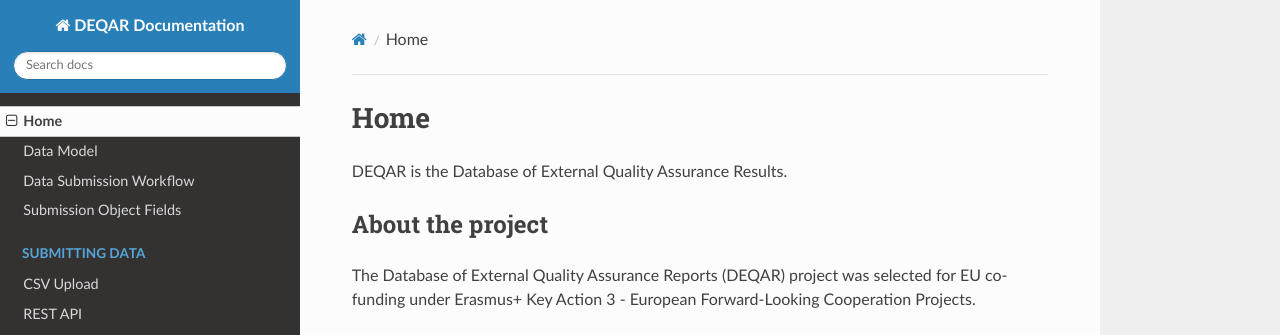
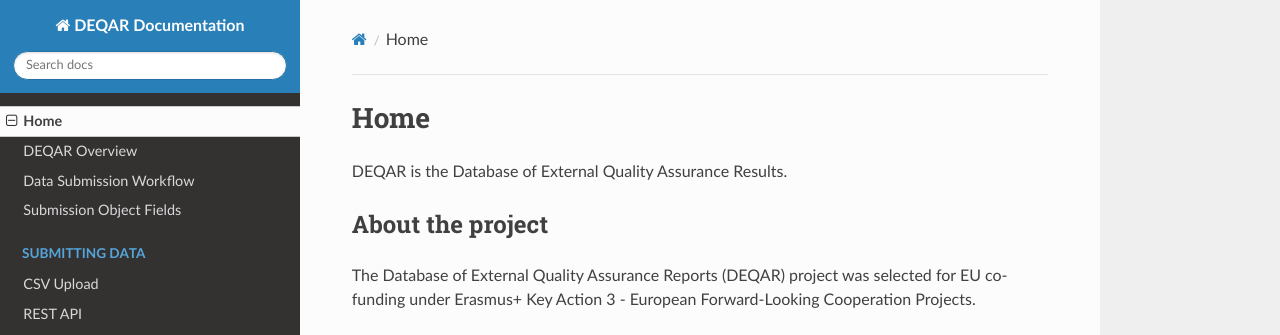
Before and after one commit to EQAR/deqar-docs, an MkDocs documentation site: the page built from docs/index.md, in a window 1280 px wide. Shown: the top 335 px of the page. Built offline with MkDocs 1.6.1, drawn with Linux system fonts in a browser that asks for light colours; nearby versions of some CDN libraries; old or Windows-style settings are respelled for this version of MkDocs.

Commit message:
Update mkdocs.yml

```diff
--- a/mkdocs.yml
+++ b/mkdocs.yml
@@ -2,7 +2,7 @@
 ### document structure ###
 pages:
     - Home: index.md
-    - Data Model: data_model.md
+    - DEQAR Overview: DEQAR_overview.md
     - Data Submission Workflow: data_submission.md
     - Submission Object Fields: 'submission_object_fields.md'
     - Submitting data:
```
